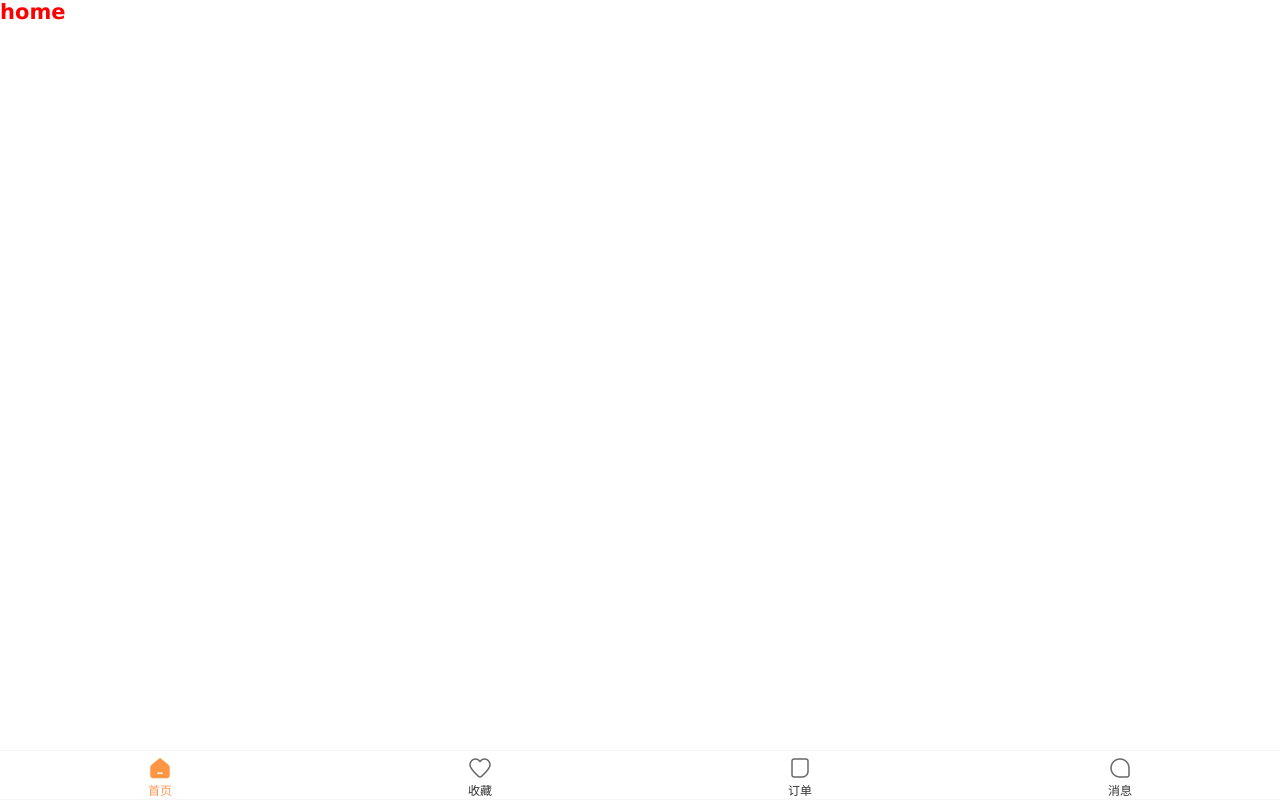
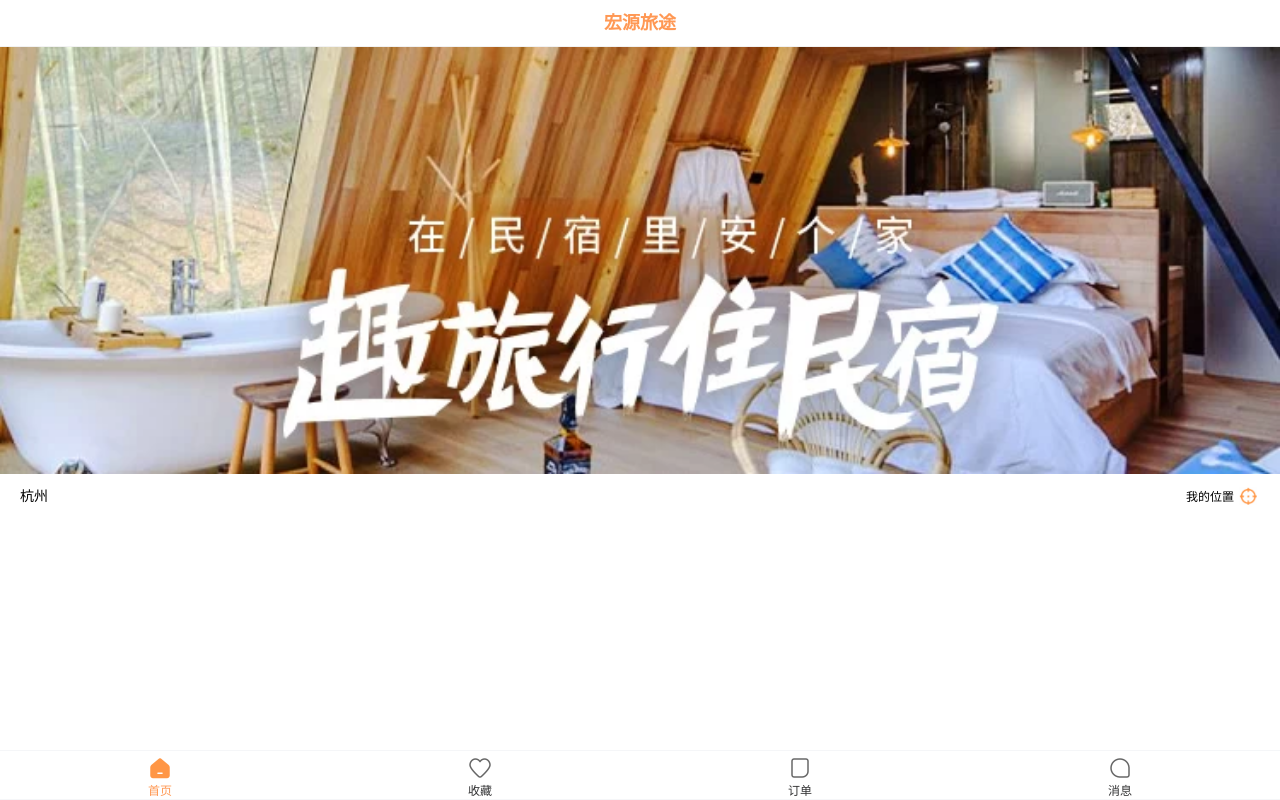
Before and after one commit to fandream0521/vue_trip, a Vue app: page /home in a window 1280 px wide. Built offline with nearby package versions, Linux system fonts and the light colour scheme.

Commit message:
code for home

```diff
--- a/src/views/home/Home.vue
+++ b/src/views/home/Home.vue
@@ -4,12 +4,70 @@
 
 <template>
   <div class="home">
-    <h2>home</h2>
+    <div class="nav-bar">
+      <h1 class="title">
+        宏源旅途
+      </h1>
+    </div>
+    <div class="banner">
+      <img src="@/assets/imgs/home/banner.webp" />
+    </div>
+
+    <div class="location">
+      <div class="city">杭州</div>
+      <div class="position">
+        <span class="text">我的位置</span>
+        <img src="@/assets/imgs/home/icon_location.png" />
+      </div>
+    </div>
   </div>
 </template>
 
 <style lang="less" scoped>
 .home {
-  color: red;
+  .nav-bar {
+    display: flex;
+    justify-content: center;
+    align-items: center;
+
+    height: 46px;
+    border-bottom: 1px solid #f2f2f2;
+
+    .title {
+      font-size: 18px;
+      font-weight: 600;
+      color: var(--primary-color);
+    }
+  }
+
+  .banner {
+    img {
+      width: 100%;
+    }
+  }
+
+  .location {
+    display: flex;
+    align-items: center;
+
+    height: 44px;
+    padding: 0 20px;
+
+    .city {
+      flex: 1;
+    }
+
+    .position {
+      width: 74px;
+
+      font-size: 12px;
+
+      img {
+        width: 18px;
+        height: 18px;
+        margin-left: 5px;
+      }
+    }
+  }
 }
 </style>
```
